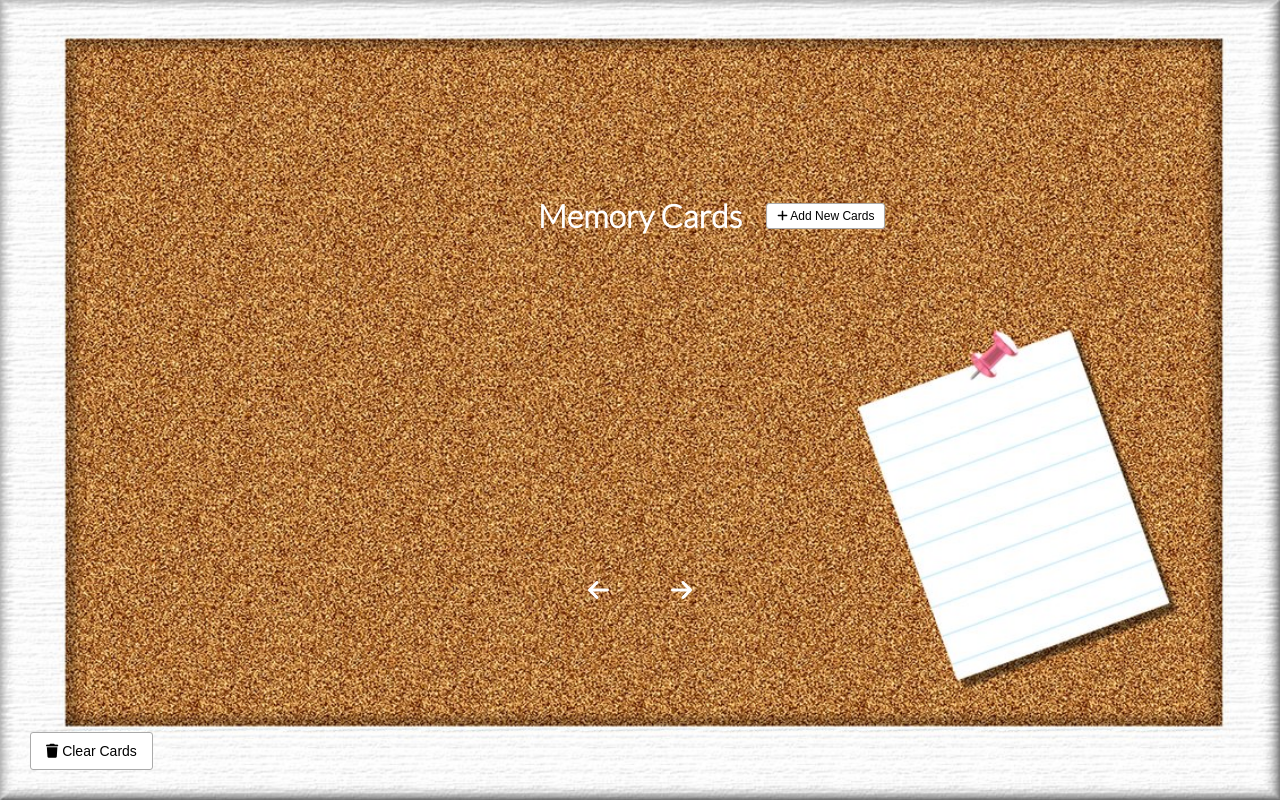
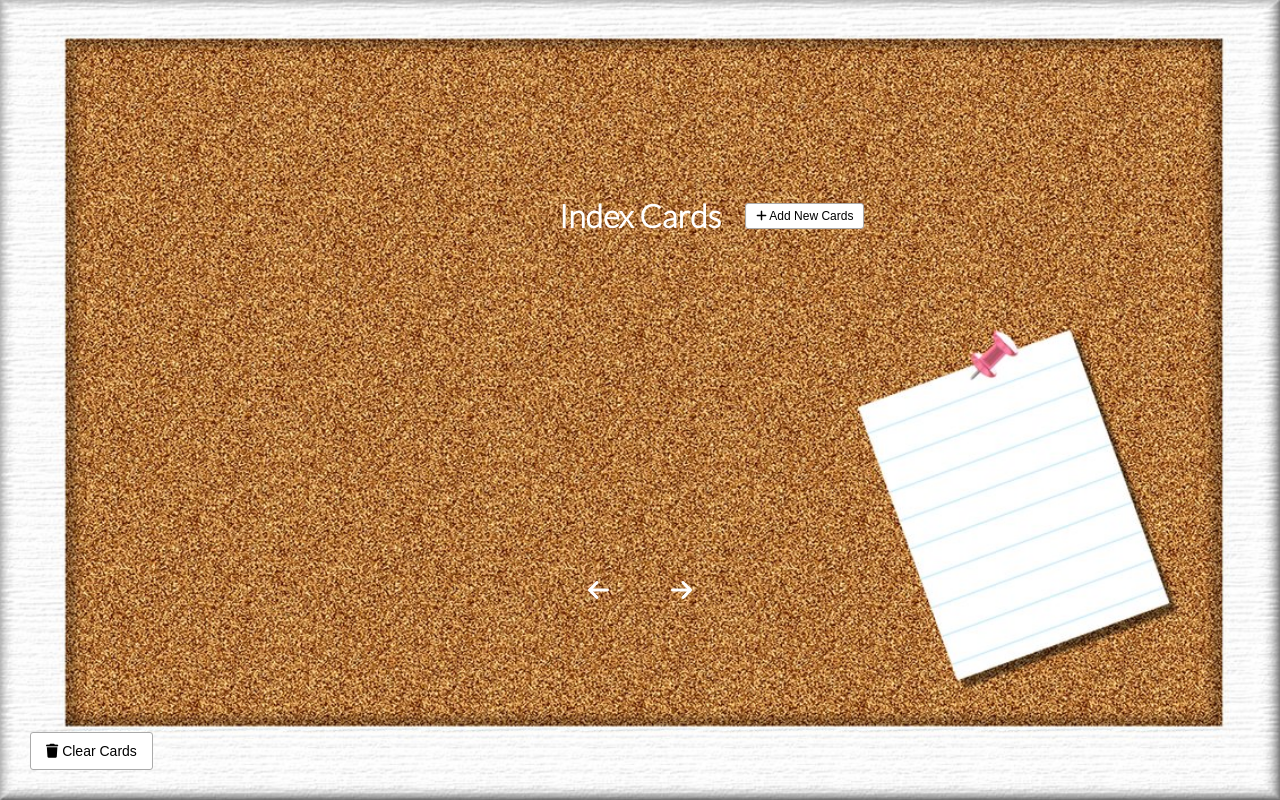
Before and after one commit to salmui/Index-Cards, a plain HTML site: page index.html in a window 1280 px wide. Drawn offline with Linux system fonts and the light colour scheme.

Commit message:
update header

```diff
--- a/index.html
+++ b/index.html
@@ -12,7 +12,7 @@
       referrerpolicy="no-referrer"
     />
     <link rel="stylesheet" href="style.css" />
-    <title>Memory Cards</title>
+    <title>Index Cards</title>
   </head>
   <body>
     <button id="clear" class="clear btn">
@@ -20,7 +20,7 @@
     </button>
 
     <h1>
-      Memory Cards
+      Index Cards
       <button id="show" class="btn btn-small">
         <i class="fas fa-plus"></i> Add New Cards
       </button>
```
